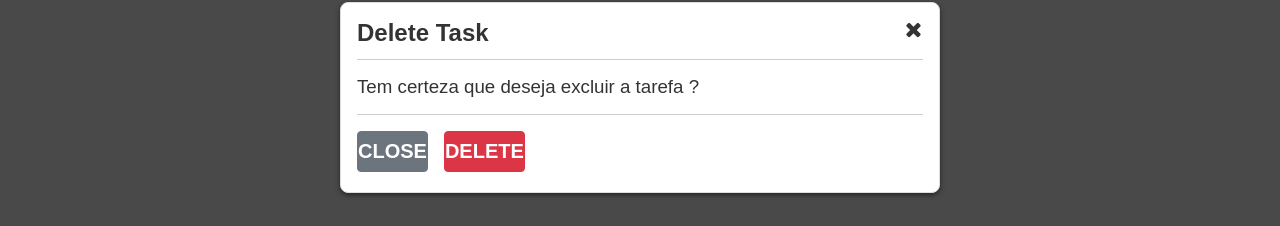
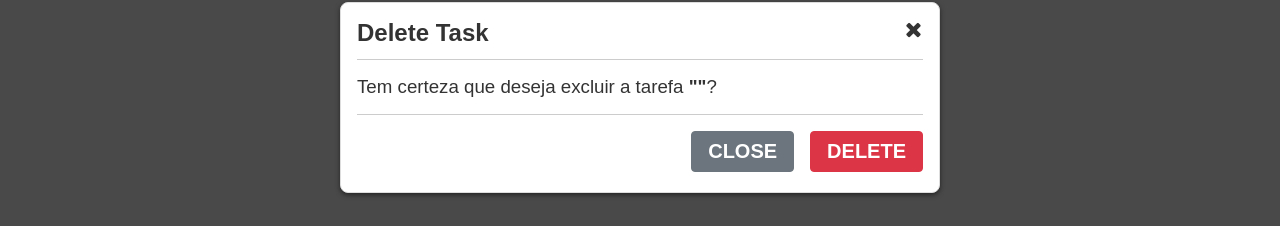
Before and after one commit to PedroRorato/react-simple-todolist, a React (Create React App) app: page / in a window 1280 px wide. Shown: the part 311-537 px from the top of the page. Built offline with nearby package versions, Linux system fonts and the light colour scheme; no server answers.

Commit message:
Delete Task

```diff
--- a/src/App.js
+++ b/src/App.js
@@ -16,8 +16,10 @@ import Button from './components/Button/Button';
 function App() {
 
   const [tasks, setTasks] = useState([]);
-  const [errorAlert, setErrorAlert] = useState();
+  const [errorAlert, setErrorAlert] = useState('');
   const [modalDeleteStatus, setModalDeleteStatus] = useState('show');
+  const [modalDeleteItem, setModalDeleteItem] = useState({id: 0, title: ''});
+  const [modalUpdateItem, setModalUpdateItem] = useState({id: 0, title: ''});
 
   useEffect( () => {
 
@@ -41,16 +43,23 @@ function App() {
 
     const newTask = response.data;
     setTasks([...tasks, newTask ]);
-    setErrorAlert();
+    setErrorAlert('');
     inputTask.value = '';
+  }
+
+  const handleDeleteTask = async (id) => {
+
+    await api.delete(`/tasks/${id}`);
+
+    setTasks([...tasks.filter(task => task.id !== id)]);
+    setModalDeleteStatus('');
   }
 
   const showDeleteModal = (id) => {
 
     const task = tasks.find(element => element.id == id);
 
-    const strongElement = document.querySelector("#delete-title");
-    strongElement.innerHTML = `"${task.title}"`;
+    setModalDeleteItem(task);
 
     setModalDeleteStatus('show');
   }
@@ -79,15 +88,14 @@ function App() {
           </List>
         </Card>
       </Container>
-      <Modal status={modalDeleteStatus} title="Delete Task" closeModal={() => setModalDeleteStatus()}>
+      <Modal status={modalDeleteStatus} title="Delete Task" closeModal={() => setModalDeleteStatus('')}>
         <div className="modal-body">
-          <h3>Tem certeza que deseja excluir a tarefa <strong id="delete-title"></strong>?</h3>
+          <h3>Tem certeza que deseja excluir a tarefa <strong>"{modalDeleteItem.title}"</strong>?</h3>
         </div>
         <div className="modal-footer">
-          <Button className="secondary btn-lg">CLOSE</Button>
-          <Button className="danger btn-lg">DELETE</Button>
+          <Button onClick={() => setModalDeleteStatus('')} className="secondary btn-lg px">CLOSE</Button>
+          <Button onClick={() => handleDeleteTask(modalDeleteItem.id)} className="danger btn-lg px">DELETE</Button>
         </div>
-
       </Modal>
     </>
   );
--- a/src/components/Button/Button.css
+++ b/src/components/Button/Button.css
@@ -19,6 +19,11 @@ button:hover {
     padding: .5rem 0;
 }
 
+.px {
+    padding-left: 1rem;
+    padding-right: 1rem;
+}
+
 .danger {
     background-color: #dc3545;
     border: 1px solid #dc3545;
--- a/src/components/Modal/Modal.css
+++ b/src/components/Modal/Modal.css
@@ -46,6 +46,8 @@
 
 
 .modal-footer {
+    display: flex;
+    justify-content: flex-end;
     padding: 1rem 0 .25rem;
 }
 
```
